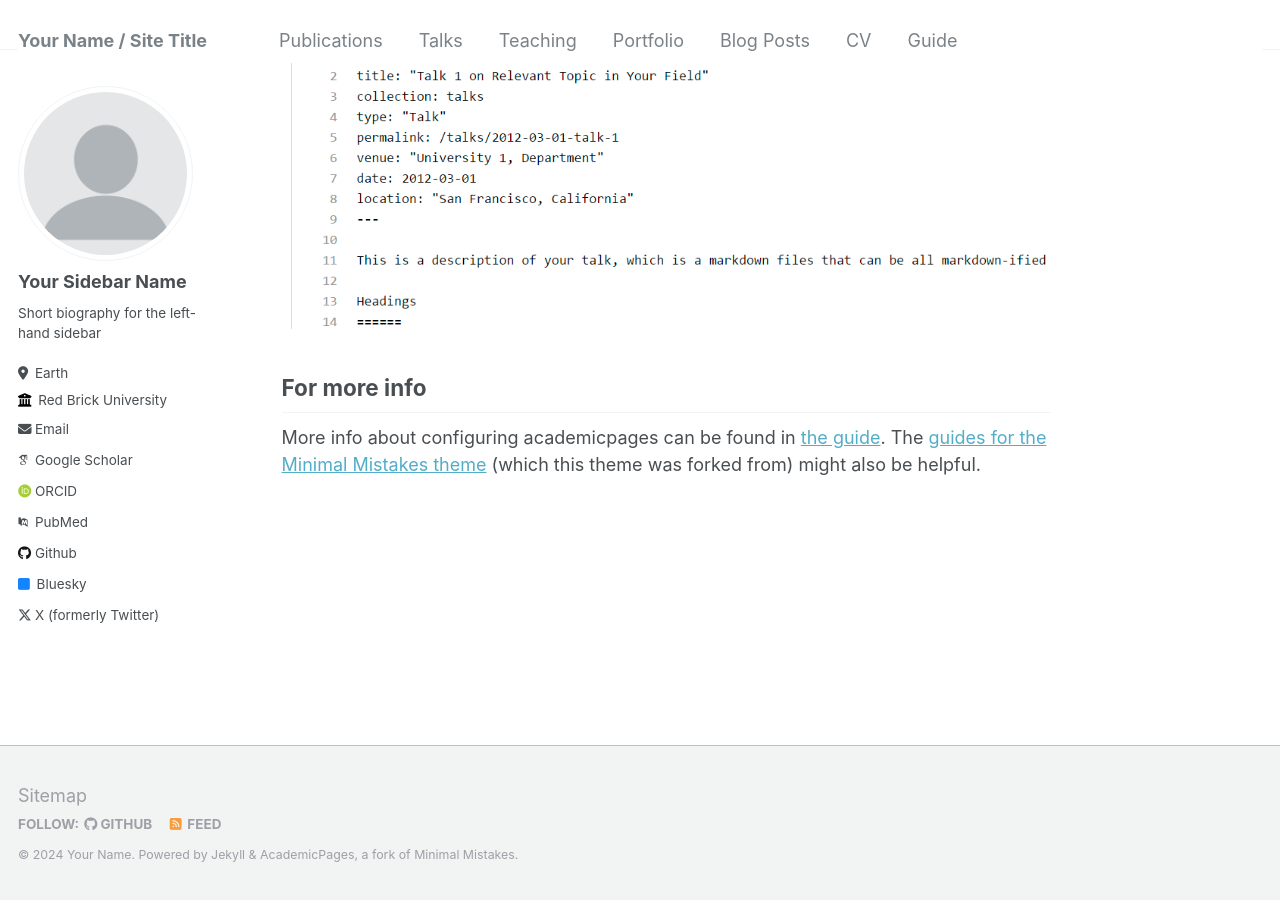
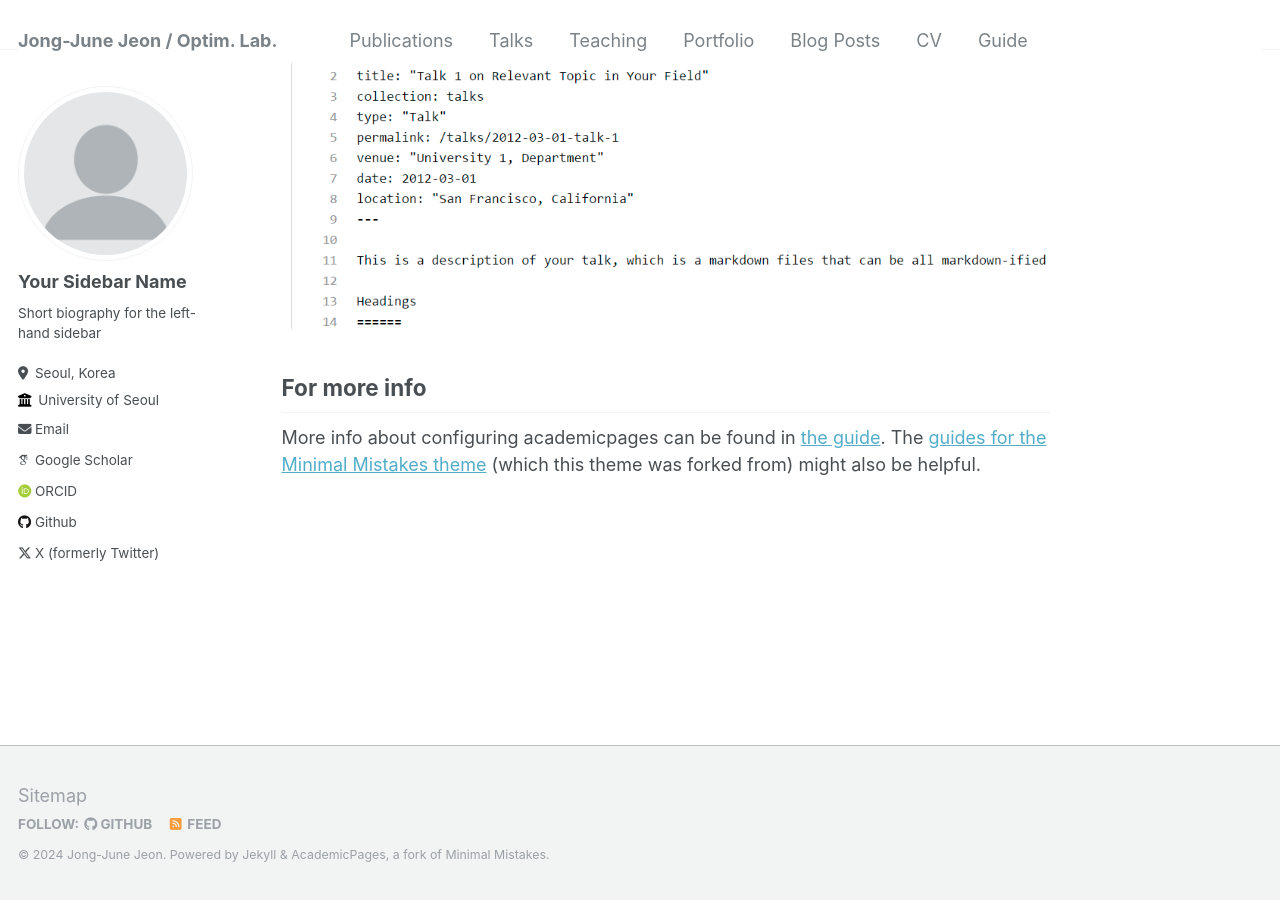
Before and after one commit to jenjong/jenjong.github.io, a Jekyll site: the page built from _pages/about.md, in a window 1280 px wide and 900 px high, scrolled down 2640 px. Built offline with Jekyll 4.4.1, drawn with Linux system fonts in a browser that asks for light colours; some web fonts are replaced.

Commit message:
Update _config.yml

```diff
--- a/_config.yml
+++ b/_config.yml
@@ -8,13 +8,13 @@
 
 # Basic Site Settings
 locale                   : "en-US"
-title                    : "Your Name / Site Title"
+title                    : "Jong-June Jeon / Optim. Lab."
 title_separator          : "-"
-name                     : &name "Your Name"
+name                     : &name "Jong-June Jeon"
 description              : &description "personal description"
 url                      : https://academicpages.github.io # the base hostname & protocol for your site e.g. "https://mmistakes.github.io"
 baseurl                  : "" # the subpath of your site, e.g. "/blog"
-repository               : "academicpages/academicpages.github.io"
+repository               : "jenjong/jenjong.github.io"
 
 # Site Author - The following control what appear as part of the author content on the side bar.
 #               If a field is blank the icon and link will not appear, otherwise it will be shown.
@@ -25,29 +25,29 @@ author:
   name             : "Your Sidebar Name"
   pronouns         : # example: "she/her"
   bio              : "Short biography for the left-hand sidebar"
-  location         : "Earth"
-  employer         : "Red Brick University"
+  location         : "Seoul, Korea"
+  employer         : "University of Seoul"
   uri              : # URL
-  email            : "none@example.org"
+  email            : "jj.jeon@uos.ac.kr"
 
   # Academic websites
   arxiv            : # URL - Update with the correct link to your profile
-  googlescholar    : "https://scholar.google.com/citations?user=PS_CX0AAAAAJ"
+  googlescholar    : "https://scholar.google.co.kr/citations?user=A-E3uEMAAAAJ"
   impactstory      : # URL
-  orcid            : "http://orcid.org/yourorcidurl"
-  pubmed           : "https://www.ncbi.nlm.nih.gov/pubmed/?term=john+snow"
+  orcid            : "https://orcid.org/0000-0002-1423-4292"
+  pubmed           : # URL
   researchgate     : # URL
 
   # Repositories and software development
   bitbucket        : # Username - Update with your username on the site
   codepen          : # Username
   dribbble         : # Username
-  github           : "academicpages"
+  github           : "jenjong"
   kaggle           : # Username
   stackoverflow    : # User number or user number and name (i.e., use "1" or "1/jeff-atwood")
 
   # Social media
-  bluesky          : "bsky.app" # Replace this with you Bluesky username
+  bluesky          : #"bsky.app" # Replace this with you Bluesky username
   facebook         : # Username
   flickr           : # Username
   foursquare       : # Username
```
